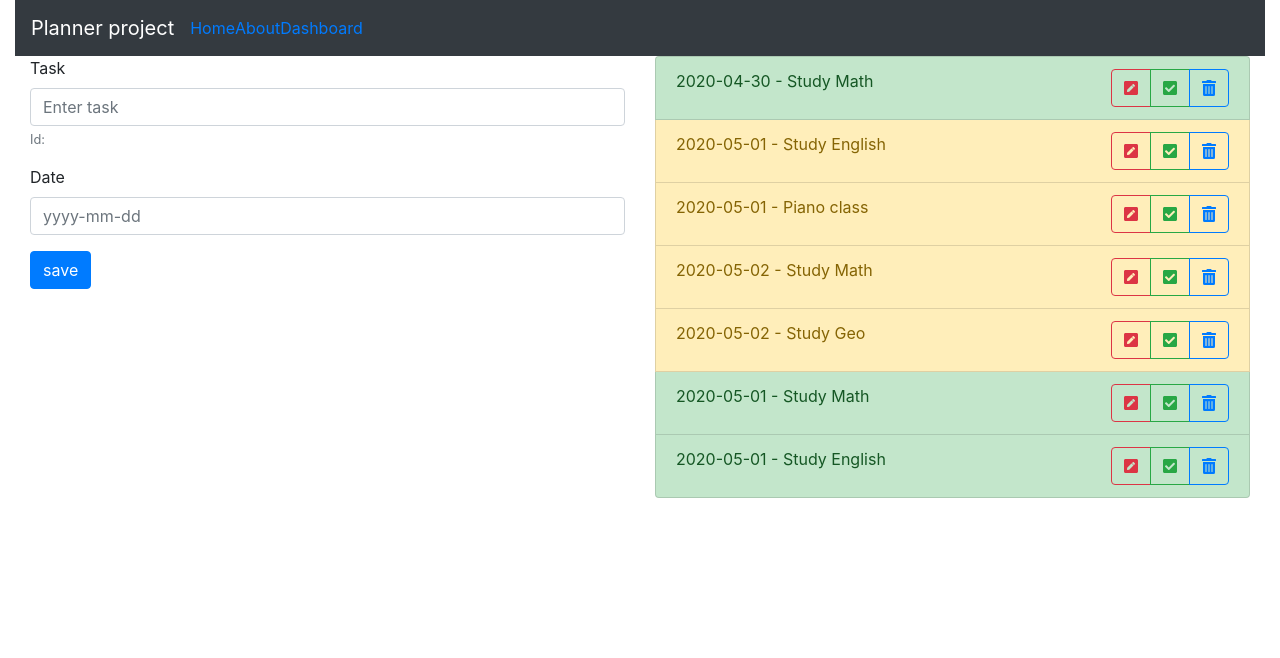
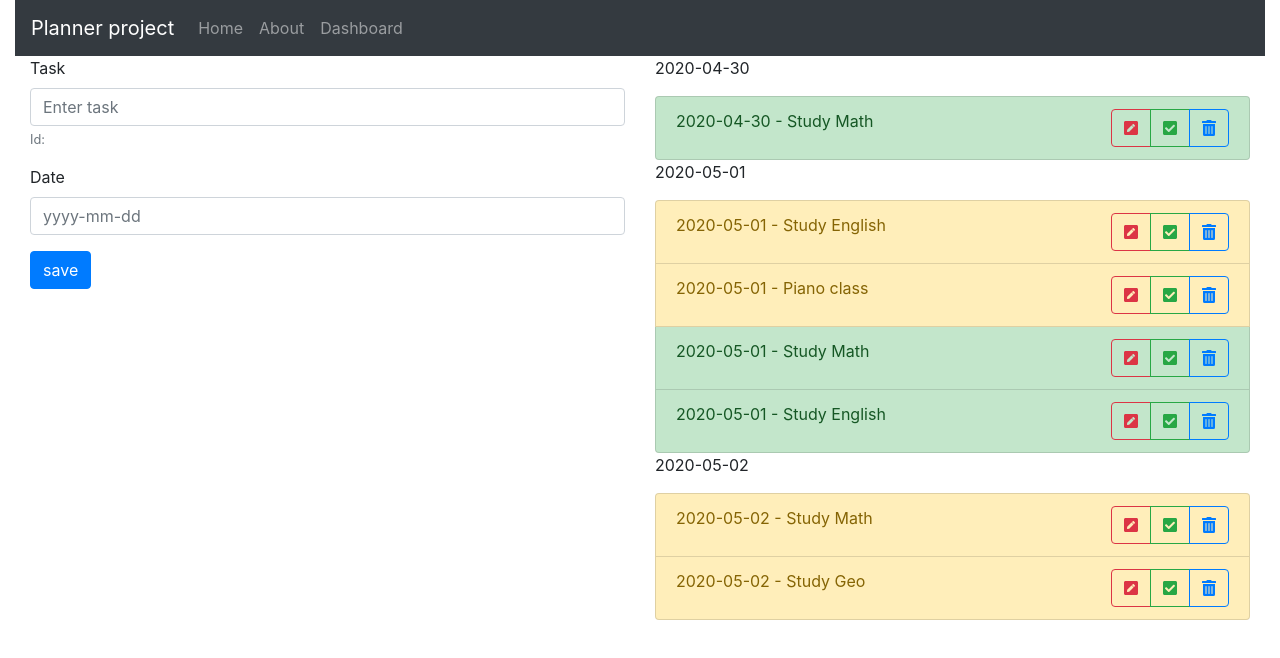
Before and after one commit to akctba/react-planner, a React (Create React App) app: page / in a window 1280 px wide. Shown: the top 658 px of the page. Built offline with nearby package versions, Linux system fonts and the light colour scheme.

Commit message:
separating the list by date

```diff
--- a/src/components/About.js
+++ b/src/components/About.js
@@ -7,7 +7,7 @@ export default function About () {
     return(
         <Container>
             <Row>
-                <Col></Col>
+                <Col>About page...</Col>
             </Row>
         </Container>
     );
--- a/src/components/Dashboard.js
+++ b/src/components/Dashboard.js
@@ -11,16 +11,7 @@ export default function Dashboard () {
     const {plan} = usePlanner();
 
     const daysStatus = () => {
-        let data =
-            [
-                {date:'2020-05-01', done:5, todo:3},
-                {date:'2020-05-02', done:3, todo:6},
-                {date:'2020-05-03', done:0, todo:8}
-            ];
-
-        // let days = plan.filter(
-        //     (thing, i, a) => a.findIndex(t => t.date === thing.date) === i
-        // ).map(a => a.date);
+        let data = [];
 
         let newdata = plan.reduce(
             (counter, item) => {
--- a/src/components/Home.js
+++ b/src/components/Home.js
@@ -11,12 +11,12 @@ import { faCheckSquare, faTrashAlt, faPenSquare } from '@fortawesome/free-solid-
 import {usePlanner} from '../context/PlannerContext'
 
 export default function Home () {
-    const {plan, addTask, deleteTask, updateTask} = usePlanner();
+    const {plan, addTask, deleteTask, updateTask, getDays} = usePlanner();
 
     const [task, setTask] = useState({});
 
     const save = () => {
-        console.log("vai salvar ", task);
+        //console.log("vai salvar ", task);
         if(task.id) {
             //console.log('existe')
             updateTask(task);
@@ -24,8 +24,8 @@ export default function Home () {
             //console.log('nao existe vai incluir')
             addTask(task);
         }
-        //setTask({task:'',date:'',id:null,done:false});
-        setTask({});
+        setTask({task:'',date:'',id:null,done:false});
+        //setTask({});
     }
 
     const doneTask = p => {
@@ -46,7 +46,7 @@ export default function Home () {
     return(
         <Container fluid>
             <Row>
-                <Col>
+                <Col lg="6" sm="12">
                     <Form>
                         <Form.Group controlId="task">
                             <Form.Label>Task</Form.Label>
@@ -62,22 +62,29 @@ export default function Home () {
                         </Button>
                     </Form>
                 </Col>
-                <Col>
+                <Col lg="6" sm="12">
+                    {getDays().map(dt => {
+                        return (
+                            <div>
+                                <p>{dt}</p>
                                 <ListGroup>
                                     {plan.map(p => {
-                            return(
-                                <ListGroup.Item key={p.id} variant={p.done?"success":"warning"}  className="d-flex">
+                                        if (p.date === dt) {
+                                            return (<ListGroup.Item key={p.id} variant={p.done?"success":"warning"}  className="d-flex">
                                                 <div className="mr-auto">{p.date} - {p.task}</div>
                                                 <ButtonGroup>
                                                     <Button variant="outline-danger" onClick={() => setTask(p)}><FontAwesomeIcon icon={faPenSquare} /></Button>
                                                     <Button variant="outline-success" onClick={() => doneTask(p)}><FontAwesomeIcon icon={faCheckSquare} /></Button>
                                                     <Button variant="outline-primary" onClick={() => deleteTask(p.id)}><FontAwesomeIcon icon={faTrashAlt} /></Button>
                                                 </ButtonGroup>
-                                </ListGroup.Item>
+                                            </ListGroup.Item>);
+                                        }
+                                        return null;
+                                    })}
+                                </ListGroup>
+                            </div>
                         );
                     })}
-
-                    </ListGroup>
                 </Col>
             </Row>
         </Container>
--- a/src/components/MyNavBar.js
+++ b/src/components/MyNavBar.js
@@ -11,12 +11,9 @@ function MyNavBar() {
         <Navbar.Toggle aria-controls="basic-navbar-nav" />
         <Navbar.Collapse id="basic-navbar-nav">
           <Nav className="mr-auto">
-            {/* <Nav.Link href="/">Home</Nav.Link>
-            <Nav.Link href="/about">About</Nav.Link>
-            <Nav.Link href="/dashboard">Dashboard</Nav.Link> */}
-            <Link to="/">Home</Link>
-            <Link to="/about">About</Link>
-            <Link to="/dashboard">Dashboard</Link>
+            <Link to="/" className="nav-link">Home</Link>
+            <Link to="/about" className="nav-link">About</Link>
+            <Link to="/dashboard" className="nav-link">Dashboard</Link>
           </Nav>
         </Navbar.Collapse>
       </Navbar>
--- a/src/context/PlannerContext.js
+++ b/src/context/PlannerContext.js
@@ -1,16 +1,24 @@
-import React, { createContext, useState, useContext } from "react";
+import React, { createContext, useState, useContext, useEffect } from "react";
 import data from './Preload.json'
 
 const PlannerContext = createContext();
 
 export default function PlannerProvider({children}) {
-    const [plan, setPlan] = useState(data);
+    const [plan, setPlan] = useState([]);
 
     function compare(a, b) {
+        if (a.date === b.date) return a.id - b.id;
         if (a.date > b.date) return 1;
         if (b.date > a.date) return -1;
         return 0;
     }
+
+    useEffect(() => {
+        // Could use a API here to fetch the data
+        //sorting before set on Hook
+        let list = data.sort(compare);
+        setPlan(list);
+    }, []);
 
     const addTask = task => {
         if(!task.id) {
@@ -39,8 +47,15 @@ export default function PlannerProvider({children}) {
         setPlan(newArray);
     }
 
+    const getDays = () => {
+        let dates = plan.filter(
+                 (thing, i, a) => a.findIndex(t => t.date === thing.date) === i
+        ).map(a => a.date);
+        return dates;
+    }
+
     return (
-        <PlannerContext.Provider value={{plan, addTask, deleteTask, updateTask}}>
+        <PlannerContext.Provider value={{plan, addTask, deleteTask, updateTask, getDays}}>
             {children}
         </PlannerContext.Provider>
     )
@@ -50,6 +65,6 @@ export default function PlannerProvider({children}) {
 export function usePlanner() {
     const context = useContext(PlannerContext);
     if (!context) throw new Error("usePlanner must be used within a PlannerProvider");
-    const {plan, addTask, deleteTask, updateTask} = context;
-    return {plan, addTask, deleteTask, updateTask};
+    const {plan, addTask, deleteTask, updateTask, getDays} = context;
+    return {plan, addTask, deleteTask, updateTask, getDays};
 }
--- a/src/context/Preload.json
+++ b/src/context/Preload.json
@@ -1,42 +1,42 @@
 [
     {
-        "id": 1,
+        "id": 10,
         "date": "2020-04-30",
         "task": "Study Math",
         "done": true
     },
     {
-        "id": 2,
+        "id": 20,
         "date": "2020-05-01",
         "task": "Study English",
         "done": false
     },
     {
-        "id": 3,
+        "id": 30,
         "date": "2020-05-01",
         "task": "Piano class",
         "done": false
     },
     {
-        "id": 4,
+        "id": 40,
         "date": "2020-05-02",
         "task": "Study Math",
         "done": false
     },
     {
-        "id": 5,
+        "id": 50,
         "date": "2020-05-02",
         "task": "Study Geo",
         "done": false
     },
     {
-        "id": 6,
+        "id": 60,
         "date": "2020-05-01",
         "task": "Study Math",
         "done": true
     },
     {
-        "id": 7,
+        "id": 70,
         "date": "2020-05-01",
         "task": "Study English",
         "done": true
```
Lines whose indentation alone changed are shown as unchanged.
